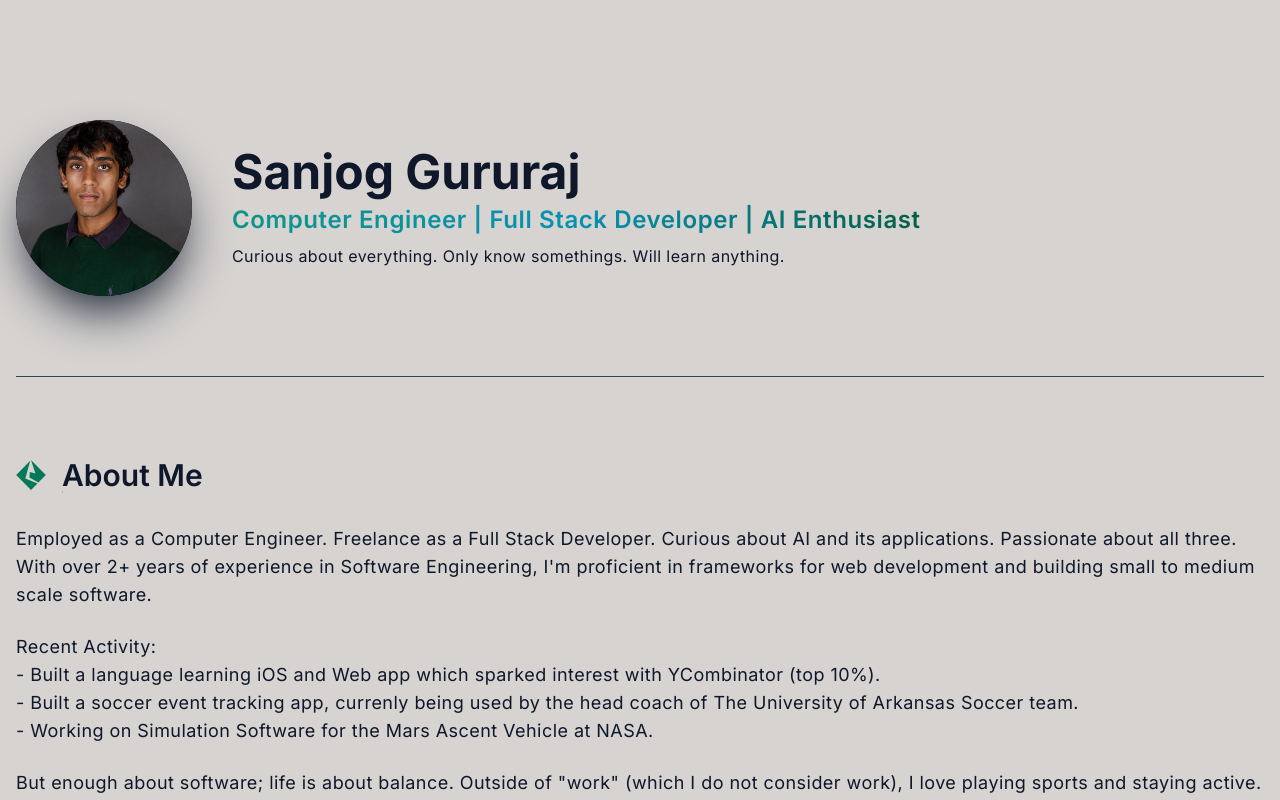
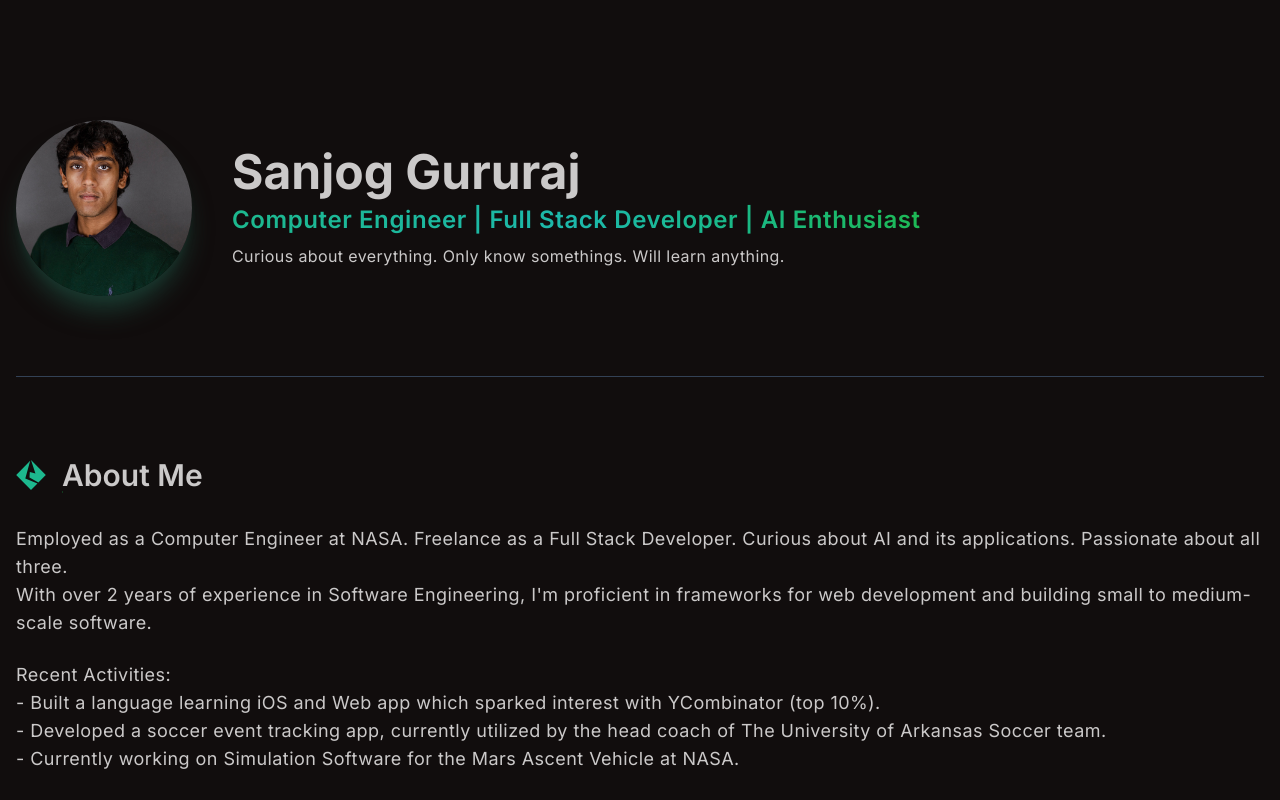
Before and after one commit to sanjogururaj47/sanjogururajportfolio, a Next.js app: page / in a window 1280 px wide. Shown: the top 800 px of the page. Built offline with nearby package versions, Linux system fonts and the light colour scheme.

Commit message:
added daisy themes

```diff
--- a/app/layout.tsx
+++ b/app/layout.tsx
@@ -15,7 +15,7 @@ export default function RootLayout({
   children: React.ReactNode;
 }>) {
   return (
-    <html lang="en" className = "dark">
+    <html lang="en" data-theme="forest">
       <body className={inter.className}>{children}</body>
     </html>
   );
--- a/app/page.tsx
+++ b/app/page.tsx
@@ -8,7 +8,7 @@ import Skills from "@/components/Skills";
 
 export default function Home() {
   return (
-    <main className="w-full bg-stone-300 text-slate-300 dark:bg-stone-750 dark:text-slate-900 px-4">
+    <main className="w-full bg-base-300 text-base-content px-4">
       <div className="max-w-screen-xl mx-auto lg:pt-10">
         <Banner />
         <Aboutme />
--- a/components/Aboutme.tsx
+++ b/components/Aboutme.tsx
@@ -7,15 +7,15 @@ const Aboutme = () => {
       <Title text="About Me" icon={<SiInformatica />} />
       <div className="text-lg tracking-wide flex flex-col gap-6">
         <p>
-          Employed as a Computer Engineer. Freelance as a Full Stack Developer. Curious about AI and its applications. Passionate about all three.<br />
-          With over 2+ years of experience in Software Engineering, I'm proficient in frameworks for web development and building small to medium scale
+          Employed as a Computer Engineer at NASA. Freelance as a Full Stack Developer. Curious about AI and its applications. Passionate about all three.<br />
+          With over 2 years of experience in Software Engineering, I'm proficient in frameworks for web development and building small to medium-scale
           software.
         </p>
         <p>
-          Recent Activity: <br />
+          Recent Activities: <br />
             - Built a language learning iOS and Web app which sparked interest with YCombinator (top 10%). <br />
-            - Built a soccer event tracking app, currenly being used by the head coach of The University of Arkansas Soccer team. <br />
-            - Working on Simulation Software for the Mars Ascent Vehicle at NASA. <br />
+            - Developed a soccer event tracking app, currently utilized by the head coach of The University of Arkansas Soccer team. <br />
+            - Currently working on Simulation Software for the Mars Ascent Vehicle at NASA. <br />
         </p>
         <p>
           But enough about software; life is about balance. Outside of "work" (which I do not consider work), I love playing sports and staying active. <br />
@@ -23,7 +23,7 @@ const Aboutme = () => {
           I enjoy reading books which spark my curiousity, currently reading "Skin In The Game" by Nassim Taleb and "Zero to One" by Peter Thiel.
         </p>
         <p>
-          Always looking to learn the next thing, staying on the bleeding edge of technology. <br />
+          Always eager to learn the next thing, staying on the bleeding edge of technology. <br />
           Ideally, I would look down on myself from yesterday from having learned so much in one day.
         </p>
       </div>
--- a/components/Banner.tsx
+++ b/components/Banner.tsx
@@ -5,7 +5,7 @@ const Banner = () => {
   return (
     <div className="wrapper flex flex-col md:flex-row items-center gap-10">
       {/* Image */}
-      <div className="w-44 h-44 rounded-full bg-black shadow-2xl shadow-slate-900 hover:scale-110 transition-all duration-500 cursor-pointer">
+      <div className="w-44 h-44 rounded-full shadow-xl shadow-neutral hover:scale-110 transition-all duration-500 cursor-pointer">
         <Image
           className="w-full h-full rounded-full object-cover"
           src={ProfileImg}
@@ -14,8 +14,8 @@ const Banner = () => {
       </div>
       {/* Description */}
       <div className="w-3/4 flex flex-col items-center md:items-start    gap-2">
-        <h1 className="text-5xl font-bold dark:text-slate-900 text-gray-300">Sanjog Gururaj</h1>
-        <h3 className="text-xl md:text-2xl font-semibold bg-clip-text text-transparent bg-gradient-to-r from-teal-600 via-cyan-600 to-emerald-800 tracking-wide">
+        <h1 className="text-5xl font-bold base-content">Sanjog Gururaj</h1>
+        <h3 className="text-xl md:text-2xl font-semibold bg-clip-text text-transparent bg-gradient-to-r from-secondary via-accent to-primary tracking-wide">
           Computer Engineer | Full Stack Developer | AI Enthusiast
         </h3>
         <p className="text-base tracking-wide text-center md:text-left">
--- a/components/Contact.tsx
+++ b/components/Contact.tsx
@@ -10,14 +10,12 @@ const Contact = () => {
           Always open to discussions, recommendations, or criticism.
         </p>
         <a href="mailto:sanjog.gururaj2@gmail.com">
-          <button className="bg-emerald-700 hover:bg-emerald-400 text-white font-bold py-2 px-4 border-b-4 border-emerald-800 hover:border-emerald-500 rounded">Send me an e-mail!</button>
+          <button className="bg-secondary hover:bg-accent text-secondary-content font-bold py-2 px-4 border-b-4 border-primary hover:border-neutral rounded">Send me an e-mail!</button>
         </a>
       </div>
       <div className="mt-8 flex items-center flex-wrap   gap-8 justify-center">
         <SocialLink title="Github" link="https://github.com/sanjogururaj47" />
-        <SocialLink
-          title="Linkedin"
-          link="https://www.linkedin.com/in/sanjog-gururaj/"
+        <SocialLink title="Linkedin" link="https://www.linkedin.com/in/sanjog-gururaj/"
         />
       </div>
     </div>
--- a/components/Experience.tsx
+++ b/components/Experience.tsx
@@ -10,13 +10,6 @@ import UARK from "../public/img/experiences/UA_Logo.png";
 import FLOLANG from "../public/img/experiences/flolang_logo.jpg";
 import UOM from "../public/img/experiences/uom_logo.png";
 
-// const images = [
-//   NASA,
-//   JBHUNT,
-//   FLOLANG,
-//   UARK,
-//   UOM,
-// ];
 
 const Experience = () => {
   return (
@@ -34,7 +27,7 @@ const Experience = () => {
               - Co-authored a paper for AIAA Space Flight Conference<br />
               - Panelist member on a podcast discussing the co-op internship program at NASA<br />
             </div>
-            <hr/>
+            <hr className="bg-primary-content"/>
           </li>
           <li>
             <hr />
@@ -47,7 +40,7 @@ const Experience = () => {
               - Backend RESTful Web Application Development<br />
               - Team Lead for Interns<br />
             </div>
-            <hr />
+            <hr className="bg-primary-content" />
           </li>
           <li>
             <hr />
@@ -60,7 +53,7 @@ const Experience = () => {
               - Language Learning app and website with GPT Chatbot<br />
               - Interest shown by YCombinator<br />
             </div>
-            <hr />
+            <hr className="bg-primary-content" />
           </li>
           <li>
             <hr />
@@ -72,7 +65,7 @@ const Experience = () => {
               <div className="text-2xl font-black">University of Arkansas</div>
               - Abusive Language Detection using AI/ML Models<br />
             </div>
-            <hr />
+            <hr className="bg-primary-content" />
           </li>
           <li>
             <hr />
--- a/components/ProjectCard.tsx
+++ b/components/ProjectCard.tsx
@@ -8,7 +8,7 @@ interface Props {
 const ProjectCard = ({ title, link, img }: Props) => {
   return (
     <a href={link} target="_blank">
-      <div className="w-full h-55 border-[1px] border-emerald-700 overflow-hidden relative rounded-lg group">
+      <div className="w-full h-55 border-[1px] border-success overflow-hidden relative rounded-lg group">
         <Image
           className="object-cover translate-y-0 transition-transform duration-[3s]"
           width={350}
@@ -16,7 +16,7 @@ const ProjectCard = ({ title, link, img }: Props) => {
           src={img}
           alt="FLolang"
         />
-        <p className="absolute bottom-0 w-full py-1 bg-emerald-700 text-white text-center font-semibold duration-300">
+        <p className="absolute bottom-0 w-full py-1 bg-success text-success-content text-center font-semibold duration-300">
           {title}
         </p>
       </div>
--- a/components/SkillsInput.tsx
+++ b/components/SkillsInput.tsx
@@ -6,7 +6,7 @@ type Props = {
 const SkillsInput = ({ title, link }: Props) => {
   return (
     <a href={link} target="_blank">
-      <p className="border border-emerald-700 px-6 py-2 text-lg tracking-wide bg-transparent text-slate-900 font-medium hover:text-white hover:border-emerald-700 hover:bg-black rounded-lg duration-300">
+      <p className="border border-neutral px-6 py-2 text-lg tracking-wide bg-transparent text-base-content font-medium hover:text-success-content hover:border-success hover:bg-success rounded-lg duration-300">
         {title}
       </p>
     </a>
--- a/components/Title.tsx
+++ b/components/Title.tsx
@@ -8,10 +8,10 @@ interface Props {
 const Title = ({ text, icon }: Props) => {
   return (
     <div className="flex items-center gap-4 text-3xl group pb-8">
-      <span className="text-emerald-700">{icon}</span>
+      <span className="text-secondary">{icon}</span>
       <h3 className="font-semibold relative overflow-hidden">
         {text}
-        <span className="w-full h-[2px] absolute bottom-0 left-0 inline-block bg-emerald-700 -translate-x-[100%] group-hover:translate-x-0 transition-transform duration-300"></span>
+        <span className="w-full h-[2px] absolute bottom-0 left-0 inline-block bg-primary -translate-x-[100%] group-hover:translate-x-0 transition-transform duration-300"></span>
       </h3>
     </div>
   );
--- a/tailwind.config.ts
+++ b/tailwind.config.ts
@@ -20,5 +20,42 @@ const config: Config = {
   },
   plugins: [require("daisyui")],
   darkMode: 'selector',
+  daisyui: {
+    themes: [
+      "light",
+      "dark",
+      "cupcake",
+      "bumblebee",
+      "emerald",
+      "corporate",
+      "synthwave",
+      "retro",
+      "cyberpunk",
+      "valentine",
+      "halloween",
+      "garden",
+      "forest",
+      "aqua",
+      "lofi",
+      "pastel",
+      "fantasy",
+      "wireframe",
+      "black",
+      "luxury",
+      "dracula",
+      "cmyk",
+      "autumn",
+      "business",
+      "acid",
+      "lemonade",
+      "night",
+      "coffee",
+      "winter",
+      "dim",
+      "nord",
+      "sunset",
+    ],
+  },
 };
+
 export default config;
```
